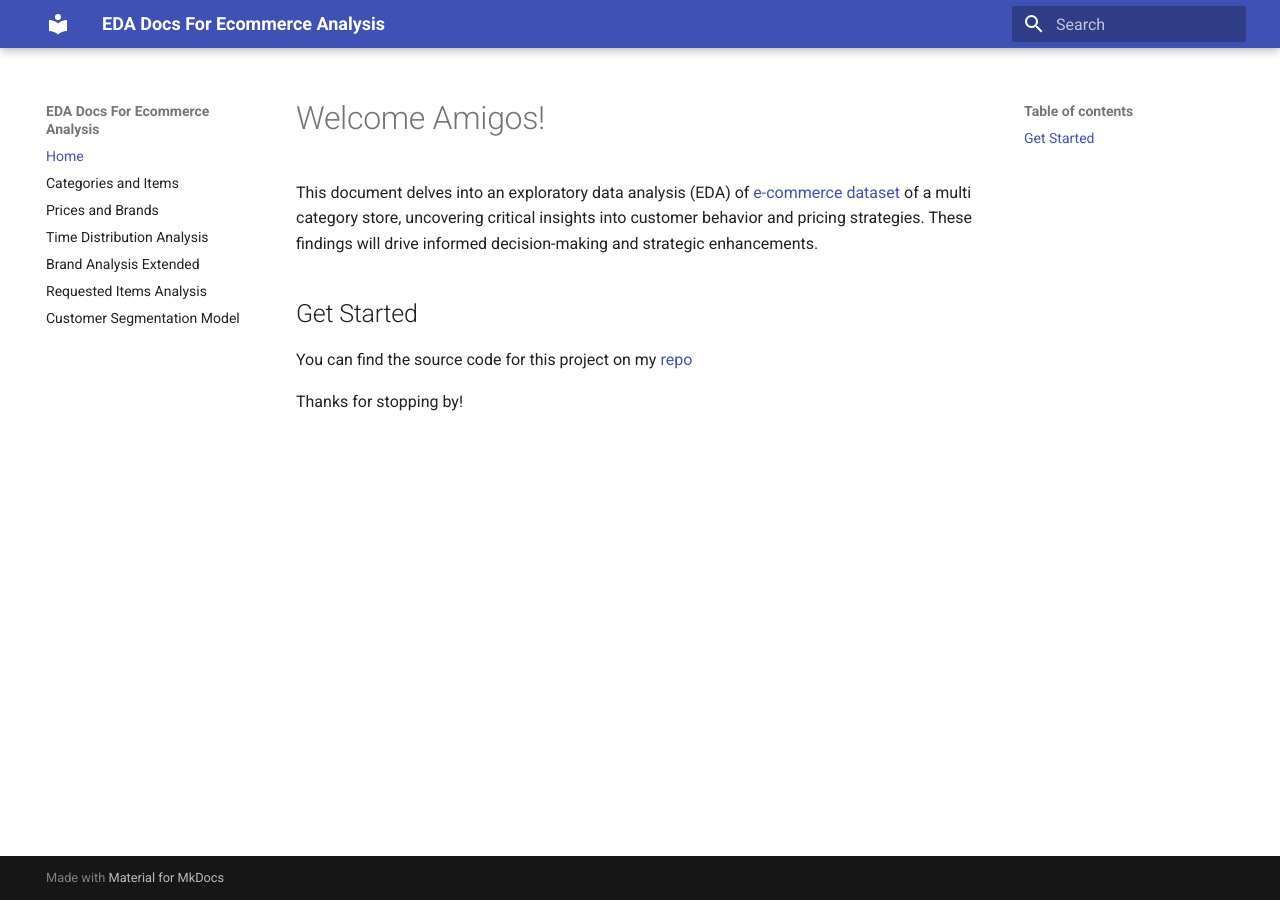
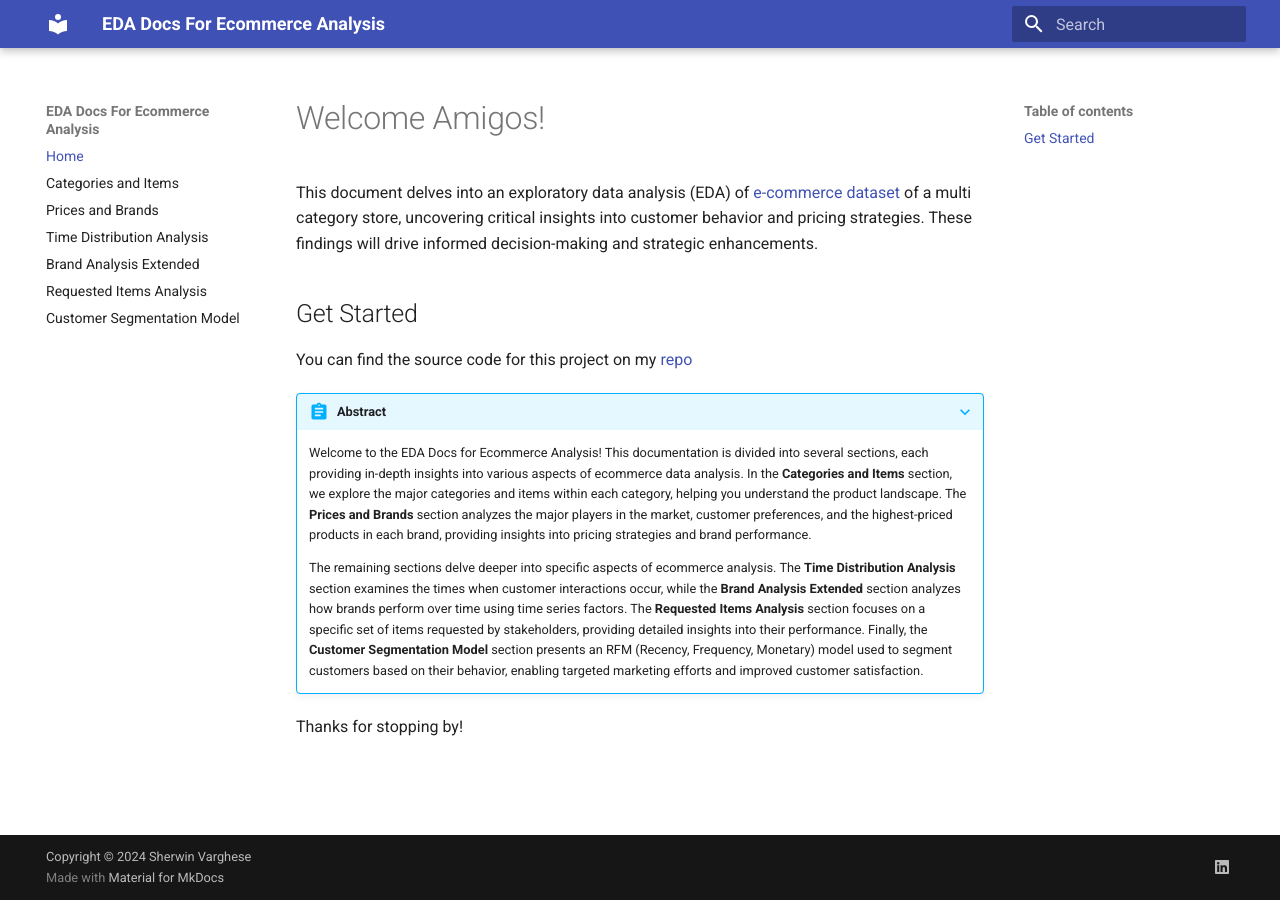
Before and after one commit to Sherwin-14/shopease_analysis, an MkDocs documentation site: the page built from docs/index.md, in a window 1280 px wide. Built offline with MkDocs 1.6.1 and Material for MkDocs 9.7.7, drawn with Linux system fonts in a browser that asks for light colours.

Commit message:
Added copyright to mkdocs.yml

```diff
--- a/docs/index.md
+++ b/docs/index.md
@@ -6,4 +6,10 @@ This document delves into an exploratory data analysis (EDA) of [e-commerce data
 
 You can find the source code for this project on my [repo](https://github.com/Sherwin-14/shopease_analysis)
 
+???+ abstract
+
+    Welcome to the EDA Docs for Ecommerce Analysis! This documentation is divided into several sections, each providing in-depth insights into various aspects of ecommerce data analysis. In the **Categories and Items** section, we explore the major categories and items within each category, helping you understand the product landscape. The **Prices and Brands** section analyzes the major players in the market, customer preferences, and the highest-priced products in each brand, providing insights into pricing strategies and brand performance.
+
+    The remaining sections delve deeper into specific aspects of ecommerce analysis. The **Time Distribution Analysis** section examines the times when customer interactions occur, while the **Brand Analysis Extended** section analyzes how brands perform over time using time series factors. The **Requested Items Analysis** section focuses on a specific set of items requested by stakeholders, providing detailed insights into their performance. Finally, the **Customer Segmentation Model** section presents an RFM (Recency, Frequency, Monetary) model used to segment customers based on their behavior, enabling targeted marketing efforts and improved customer satisfaction.
+
 Thanks for stopping by!
--- a/mkdocs.yml
+++ b/mkdocs.yml
@@ -14,6 +14,11 @@ theme:
   features:
     - content.code.select
 
+extra:
+  social:
+    - icon: fontawesome/brands/linkedin
+      link: https://www.linkedin.com/in/sherwin14/
+
 markdown_extensions:
   - admonition
   - pymdownx.details
@@ -28,3 +33,5 @@ markdown_extensions:
   - pymdownx.superfences
   - pymdownx.tabbed:
       alternate_style: true
+
+copyright: Copyright &copy; 2024 Sherwin Varghese
```
